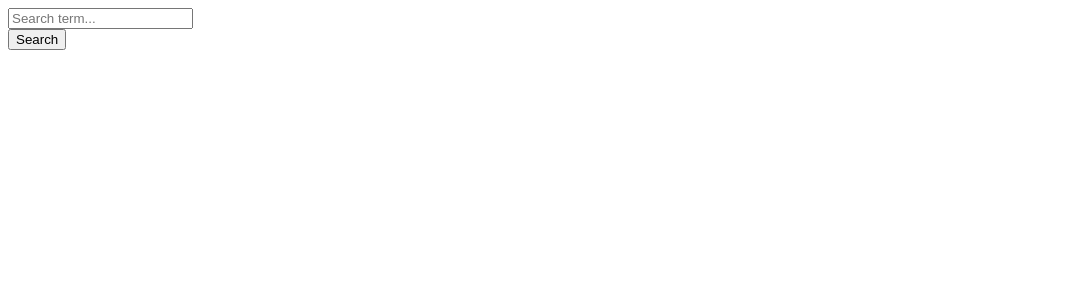
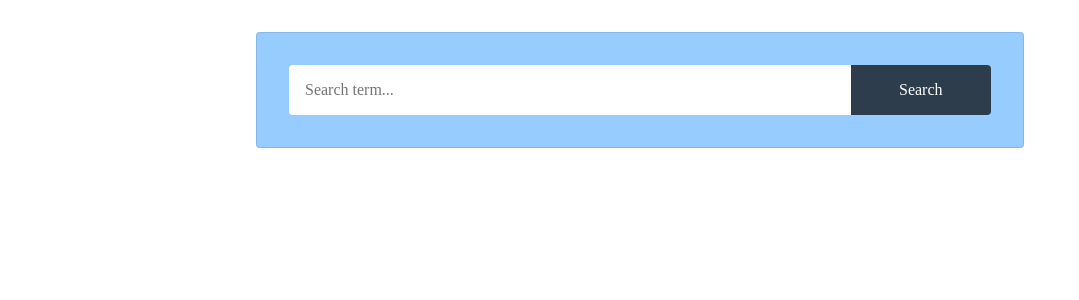
Before and after one commit to Whatapalaver/es_python, a Flask app: page / in a window 1280 px wide. Shown: the top 300 px of the page, without its empty margins (0-1079 px from the left). Run offline with Flask 2, Linux system fonts and the light colour scheme.

Commit message:
Minimal styling and conditiona rendering

```diff
--- a/app/templates/index.html
+++ b/app/templates/index.html
@@ -1,24 +1,15 @@
 <!DOCTYPE html>
 <html lang="en">
   <head>
-   </head>
+    <link rel="stylesheet" href="https://unpkg.com/tachyons@4/css/tachyons.min.css">
+  </head>
   <body>
-    <div class="tab-pane fade show active" id="v-pills-1" role="tabpanel" aria-labelledby="v-pills-nextgen-tab">
-      <form action="/" method="post" class="search">
-        <div class="row">
-          <div class="col-md">
-            <div class="form-group">
-              <div class="form-field">
-                <input id="user_input"  name="input" type="text" class="form-control" placeholder="Search term...">
-              </div>
-            </div>
-          </div>
-          <div class="col-md-3">
-            <div class="form-group">
-              <div class="form-field">
-                <input id="submit" type="submit" value="Search" class="form-control btn btn-primary">
-              </div>
-            </div>
+    <div class="pa4-l">
+      <form action="/" method="post" class="bg-light-blue mw7 center pa4 br2-ns ba b--black-10">
+        <div class="cf bn ma0 pa0">
+          <div class="cf">
+            <input id="user_input"  name="input" type="text" class="f6 f5-l input-reset bn fl black-80 bg-white pa3 lh-solid w-100 w-75-m w-80-l br2-ns br--left-ns" placeholder="Search term...">
+            <input id="submit" type="submit" value="Search" class="f6 f5-l button-reset fl pv3 tc bn bg-animate bg-black-70 hover-bg-black white pointer w-100 w-25-m w-20-l br2-ns br--right-ns">
           </div>
         </div>
       </form>
@@ -28,24 +19,28 @@
 			<div id="results_list" class="container">
 				<div class="row">
           {% for hit in res['hits']['hits'] %}
-            <div class="four">
-              <div className="overlay-title">
+          <article class="center mw5 mw7-ns br3 hidden ba b--black-10 mv4">
+
+              <div className="f4 bg-near-white br3 br--top black-60 mv0 pv2 ph3">
                 {% for title in  hit['_source']['title']  %}
-                  <li class="title">{{title.title}}</li>
+                  <li class="list f4 bg-near-white br3 br--top black-60 mv0 pv2 ph3">{{title.title}}</li>
                 {% endfor %}
               </div>
-              <p>{{ hit['_source']['physicalDescription'] }}</p>
-              <p>{{ hit['_source']['object'] }}</p>
-                <div class="badge-wrap">
-                  {% for category in  hit['_source']['categories']  %}
-                    <li class="style">{{category.text}}</li>
-                  {% endfor %}
+              <div class="pa3 bt b--black-10">
+                <p class="f6 f5-ns lh-copy measure">Description: {{ hit['_source']['physicalDescription'] }}</p>
+                <p class="f6 f5-ns lh-copy measure">Object: {{ hit['_source']['object'] }}</p>
+
+                {% for category in  hit['_source']['categories']  %}
+                  <li class="list pv2 bl-0 bt-0 br-0 b--dotted b--black-30">{{category.text}}</li>
+                {% endfor %}
+
+                <div class="pv3">score: <a href="/"> {{ hit['_score'] }}</a></div>
+                <div class="pv3">
+                  <img src= {{ "http://media.vam.ac.uk/media/thira/collection_images/" + hit._source.images[0][0:6] + "/" + hit._source.images[0] + "_jpg_ws.jpg" if  hit._source.images[0] else "http://media.vam.ac.uk/media/thira/collection_images/2006AL/2006AL8007_jpg_ws.jpg"}} />
                 </div>
-            </div>
-            <div class="job-post-item-body d-block d-md-flex">
-              <div class="mr-3"><i class="fa fa-arrow-up" aria-hidden="true"></i> <span>{{ hit['_source']['upvote'] }}</span></div>
-              <div><span class="icon-layers"></span>score: <a href="/"> {{ hit['_score'] }}</a></div>
-            </div>
+              </div>
+
+          </article>
           {% endfor %}
         </div>
       </div>
```
